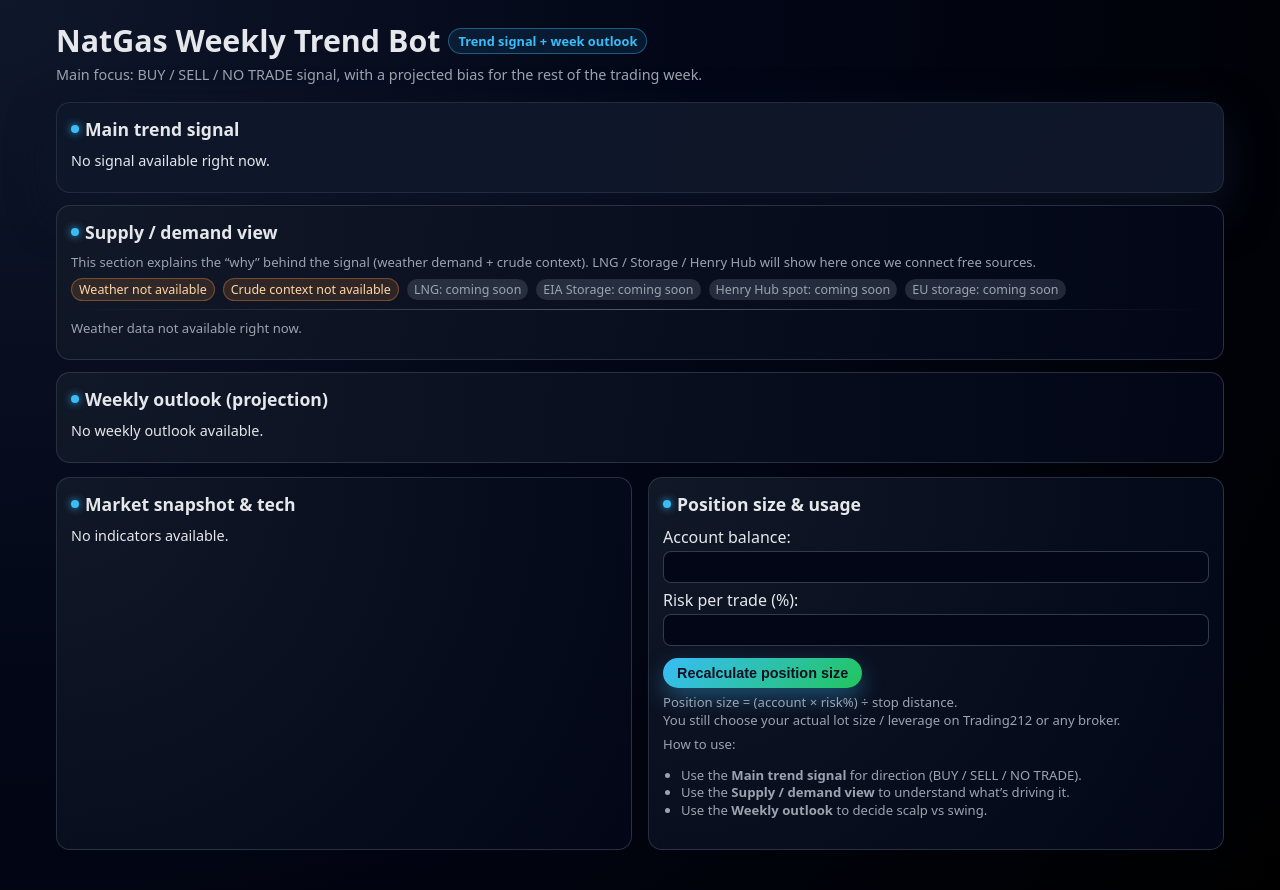
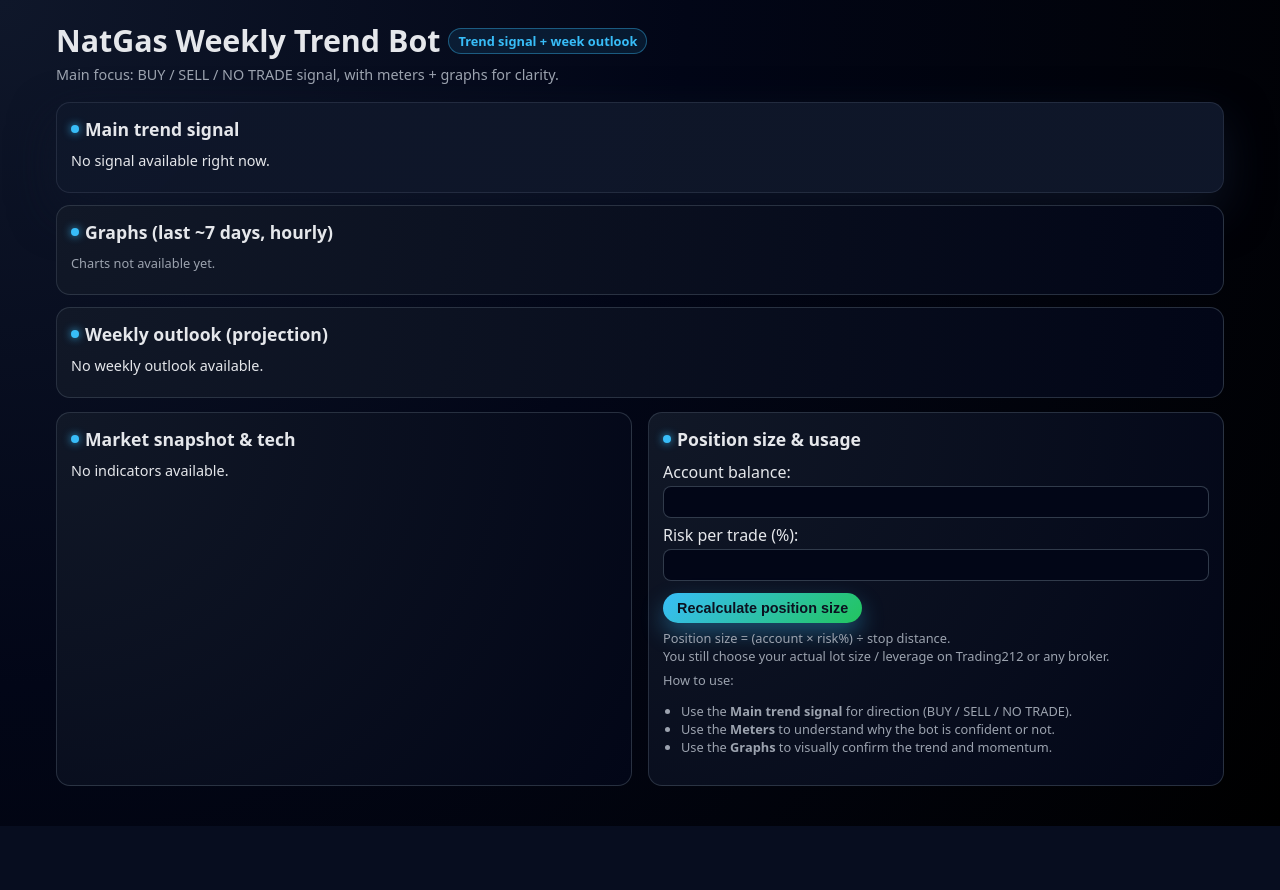
Before and after one commit to mytkollij-lab/natgas-bot, a Flask app: template templates/index.html in a window 1280 px wide. After the commit the page ends 826 px from the top, so only its background shows below. Run offline with Flask 3, Linux system fonts and the light colour scheme; the template is opened without the code that fills it, so the values that code supplies are empty.

Commit message:
Update index.html

```diff
--- a/templates/index.html
+++ b/templates/index.html
@@ -4,15 +4,8 @@
     <meta charset="UTF-8">
     <title>NatGas Weekly Trend Bot</title>
 
-    <!-- PWA basics -->
-    <meta name="viewport" content="width=device-width, initial-scale=1">
-    <meta name="theme-color" content="#020617">
-    <link rel="manifest" href="/static/manifest.json">
-
-    <!-- iOS support -->
-    <meta name="apple-mobile-web-app-capable" content="yes">
-    <meta name="apple-mobile-web-app-status-bar-style" content="black-translucent">
-    <meta name="apple-mobile-web-app-title" content="NatGas Bot">
+    <!-- Chart.js (browser-only, no Python install needed) -->
+    <script src="https://cdn.jsdelivr.net/npm/chart.js"></script>
 
     <style>
         :root {
@@ -26,7 +19,6 @@
             --green: #22c55e;
             --red: #ef4444;
             --yellow: #eab308;
-            --orange: #fb923c;
         }
         * { box-sizing: border-box; }
         body {
@@ -105,9 +97,6 @@
             background:rgba(148,163,184,0.2); color:var(--muted);
         }
         .pill-risk { background:rgba(234,179,8,0.18); color:var(--yellow); }
-        .pill-ok { background:rgba(34,197,94,0.14); color:#bbf7d0; border:1px solid rgba(34,197,94,0.4); }
-        .pill-warn { background:rgba(251,146,60,0.14); color:#fed7aa; border:1px solid rgba(251,146,60,0.35); }
-
         .big-number { font-size:1.8rem; font-weight:700; }
 
         .grid { display:grid; grid-template-columns:1fr; gap:16px; }
@@ -116,11 +105,11 @@
         }
 
         table {
-            width:100%; border-collapse:collapse; font-size:0.85rem; margin-top:6px;
+            width:100%; border-collapse:collapse; font-size:0.85rem; margin-top:4px;
         }
         th,td {
             border-bottom:1px solid rgba(31,41,55,0.9);
-            padding:7px 6px; text-align:left;
+            padding:6px 6px; text-align:left;
         }
         th { font-weight:600; color:var(--muted); font-size:0.8rem; }
         tr:last-child td { border-bottom:none; }
@@ -147,7 +136,7 @@
         button:hover { filter:brightness(1.05); }
 
         ul.small { padding-left:18px; }
-        .small { font-size:0.82rem; color:var(--muted); line-height:1.35; }
+        .small { font-size:0.8rem; color:var(--muted); }
 
         .split-line {
             height:1px;
@@ -158,26 +147,49 @@
         .weekly-bias-down { color:var(--red); font-weight:600; }
         .weekly-bias-choppy { color:var(--muted); font-weight:600; }
 
-        .hint-row {
-            display:flex; flex-wrap:wrap; gap:8px; align-items:center;
-            margin-top:6px;
+        /* --- METERS --- */
+        .meters {
+            display:grid;
+            grid-template-columns:1fr;
+            gap:10px;
+            margin-top:10px;
         }
-
-        details {
-            margin-top:10px;
-            border:1px solid rgba(148,163,184,0.15);
+        @media (min-width:880px){
+            .meters { grid-template-columns:1fr 1fr; }
+        }
+        .meter-card {
+            background:rgba(2,6,23,0.35);
+            border:1px solid rgba(148,163,184,0.14);
             border-radius:12px;
             padding:10px 12px;
-            background:rgba(2,6,23,0.35);
         }
-        summary {
-            cursor:pointer;
-            font-weight:600;
-            color:var(--text);
+        .meter-top {
+            display:flex; align-items:center; justify-content:space-between;
+            gap:10px; margin-bottom:6px;
         }
-        summary::marker { color:var(--accent); }
+        .meter-title { font-weight:650; font-size:0.9rem; }
+        .meter-value { color:highlight; color:var(--accent); font-weight:650; }
+        .bar {
+            height:10px;
+            border-radius:999px;
+            background:rgba(148,163,184,0.15);
+            overflow:hidden;
+        }
+        .bar > div {
+            height:100%;
+            width:0%;
+            background:linear-gradient(90deg,#38bdf8,#22c55e);
+        }
+        .bar.red > div { background:linear-gradient(90deg,#ef4444,#eab308); }
+        .bar.gray > div { background:linear-gradient(90deg,#94a3b8,#e5e7eb); }
+
+        /* Charts */
+        .chart-box { margin-top:12px; }
+        canvas { width:100% !important; height:320px !important; }
+        .chart-note { margin-top:6px; font-size:0.8rem; color:var(--muted); }
     </style>
 </head>
+
 <body>
 <div class="page">
     <header>
@@ -187,7 +199,7 @@
                 <span class="title-pill">Trend signal + week outlook</span>
             </h1>
             <div class="title-sub">
-                Main focus: BUY / SELL / NO TRADE signal, with a projected bias for the rest of the trading week.
+                Main focus: BUY / SELL / NO TRADE signal, with meters + graphs for clarity.
             </div>
         </div>
         <div class="timestamp">
@@ -234,6 +246,61 @@
                 </p>
             {% endif %}
 
+            {% if weather_info %}
+                <p class="small">{{ weather_info.impact_text }}</p>
+            {% endif %}
+
+            {% if cl_impact %}
+                <p class="small">
+                    Crude oil: {{ cl_impact.trend_label }}
+                    ({{ cl_impact.cl_ret_3d_pct | round(2) }}% over 3 days).<br>
+                    {{ cl_impact.impact_text }}
+                </p>
+            {% endif %}
+
+            <!-- METERS -->
+            <div class="meters">
+                <div class="meter-card">
+                    <div class="meter-top">
+                        <div class="meter-title">Confidence meter</div>
+                        <div class="meter-value">{{ (signal.confidence * 100) | round(1) }}%</div>
+                    </div>
+                    <div class="bar"><div id="m_conf"></div></div>
+                    <div class="chart-note">Higher = stronger edge (still not guaranteed).</div>
+                </div>
+
+                <div class="meter-card">
+                    <div class="meter-top">
+                        <div class="meter-title">Trend strength</div>
+                        <div class="meter-value">{{ signal.trend_strength | round(1) }}/100</div>
+                    </div>
+                    <div class="bar gray"><div id="m_trend"></div></div>
+                    <div class="chart-note">Measures how “separated” EMA10 vs EMA50 is.</div>
+                </div>
+
+                <div class="meter-card">
+                    <div class="meter-top">
+                        <div class="meter-title">Weather impact</div>
+                        <div class="meter-value">
+                            {% if weather_info %}{{ (weather_info.score * 100) | round(1) }}{% else %}0{% endif %}
+                        </div>
+                    </div>
+                    <div class="bar"><div id="m_weather"></div></div>
+                    <div class="chart-note">Positive = demand supportive. Negative = mild temps.</div>
+                </div>
+
+                <div class="meter-card">
+                    <div class="meter-top">
+                        <div class="meter-title">Crude impact</div>
+                        <div class="meter-value">
+                            {% if cl_impact %}{{ (cl_impact.score * 100) | round(1) }}{% else %}0{% endif %}
+                        </div>
+                    </div>
+                    <div class="bar red"><div id="m_crude"></div></div>
+                    <div class="chart-note">Spread logic (NatGas cheap/expensive vs crude).</div>
+                </div>
+            </div>
+
             <div class="split-line"></div>
 
             <p>
@@ -250,85 +317,33 @@
         {% endif %}
     </div>
 
-    <!-- SUPPLY / DEMAND (FUNDAMENTALS) -->
-    <div class="card-soft" style="margin-top:12px;">
-        <h2><span class="dot"></span> Supply / demand view</h2>
+    <!-- GRAPHS -->
+    <div class="card-soft chart-box">
+        <h2><span class="dot"></span> Graphs (last ~7 days, hourly)</h2>
 
-        <p class="small">
-            This section explains the “why” behind the signal (weather demand + crude context).
-            LNG / Storage / Henry Hub will show here once we connect free sources.
-        </p>
-
-        <div class="hint-row">
-            {% if weather_info %}
-                <span class="pill pill-ok">Weather included</span>
-            {% else %}
-                <span class="pill pill-warn">Weather not available</span>
-            {% endif %}
-
-            {% if cl_impact %}
-                <span class="pill pill-ok">Crude context included</span>
-            {% else %}
-                <span class="pill pill-warn">Crude context not available</span>
-            {% endif %}
-
-            <span class="pill">LNG: coming soon</span>
-            <span class="pill">EIA Storage: coming soon</span>
-            <span class="pill">Henry Hub spot: coming soon</span>
-            <span class="pill">EU storage: coming soon</span>
-        </div>
-
-        {% if weather_info %}
-            <div class="split-line"></div>
-            <p>
-                <span class="label">Demand proxy (weather):</span><br>
-                Avg HDD (7d): <span style="color:var(--accent); font-weight:600;">{{ weather_info.avg_hdd | round(1) }}</span> ·
-                Avg CDD (7d): <span style="color:var(--accent); font-weight:600;">{{ weather_info.avg_cdd | round(1) }}</span>
-            </p>
-            <p class="small">{{ weather_info.impact_text }}</p>
-
-            <details>
-                <summary>Show regional weather breakdown (US + Europe)</summary>
-                <table>
-                    <tr>
-                        <th>Region</th>
-                        <th>Now (°C)</th>
-                        <th>HDD 7d</th>
-                        <th>CDD 7d</th>
-                        <th>Meaning</th>
-                    </tr>
-                    {% for loc in weather_info.locations %}
-                        <tr>
-                            <td>{{ loc.name }}</td>
-                            <td>
-                                {% if loc.temp is not none %}
-                                    {{ loc.temp | round(1) }}
-                                {% else %}
-                                    —
-                                {% endif %}
-                            </td>
-                            <td>{{ loc.hdd7 | round(0) }}</td>
-                            <td>{{ loc.cdd7 | round(0) }}</td>
-                            <td class="small">
-                                HDD = heating demand (cold → bullish). CDD = cooling demand (hot → bullish).
-                            </td>
-                        </tr>
-                    {% endfor %}
-                </table>
-            </details>
-        {% else %}
-            <div class="split-line"></div>
-            <p class="small">Weather data not available right now.</p>
+        {% if chart_error %}
+            <p class="small">Chart error: {{ chart_error }}</p>
         {% endif %}
 
-        {% if cl_impact %}
+        {% if chart_data_json %}
+            <p class="small">Use these graphs to “see” why the bot says BUY/SELL/NO TRADE.</p>
+
             <div class="split-line"></div>
-            <p>
-                <span class="label">Crude oil context:</span><br>
-                Crude trend: <span style="color:var(--accent); font-weight:600;">{{ cl_impact.trend_label }}</span>
-                ({{ cl_impact.cl_ret_3d_pct | round(2) }}% over 3 days)
-            </p>
-            <p class="small">{{ cl_impact.impact_text }}</p>
+
+            <h3 style="margin:0 0 6px; font-size:1rem;">Price + EMA10/30/50</h3>
+            <canvas id="chartPrice"></canvas>
+
+            <h3 style="margin:14px 0 6px; font-size:1rem;">RSI (14)</h3>
+            <canvas id="chartRSI"></canvas>
+
+            <h3 style="margin:14px 0 6px; font-size:1rem;">MACD histogram</h3>
+            <canvas id="chartMACD"></canvas>
+
+            <h3 style="margin:14px 0 6px; font-size:1rem;">NG/CL ratio z-score</h3>
+            <canvas id="chartRatio"></canvas>
+
+        {% else %}
+            <p class="small">Charts not available yet.</p>
         {% endif %}
     </div>
 
@@ -400,7 +415,7 @@
                 <p>
                     <span class="label">NG / CL ratio z-score:</span>
                     {{ feats.ng_cl_ratio_z | round(2) }}
-                    <span class="small">(how cheap / expensive NatGas is vs crude over recent history)</span>
+                    <span class="small">(cheap/expensive NatGas vs crude over recent history)</span>
                 </p>
             {% else %}
                 <p>No indicators available.</p>
@@ -437,26 +452,125 @@
                 You still choose your actual lot size / leverage on Trading212 or any broker.
             </p>
 
-            <p class="small" style="margin-top:6px;">
-                How to use:
-            </p>
+            <p class="small" style="margin-top:6px;">How to use:</p>
             <ul class="small">
                 <li>Use the <b>Main trend signal</b> for direction (BUY / SELL / NO TRADE).</li>
-                <li>Use the <b>Supply / demand view</b> to understand what’s driving it.</li>
-                <li>Use the <b>Weekly outlook</b> to decide scalp vs swing.</li>
+                <li>Use the <b>Meters</b> to understand why the bot is confident or not.</li>
+                <li>Use the <b>Graphs</b> to visually confirm the trend and momentum.</li>
             </ul>
         </div>
     </div>
 </div>
 
-<!-- PWA Service Worker -->
+{% if signal %}
 <script>
-if ("serviceWorker" in navigator) {
-    window.addEventListener("load", function () {
-        navigator.serviceWorker.register("/static/service-worker.js").catch(() => {});
+    // ----- Meter fill -----
+    const conf = {{ (signal.confidence * 100) | round(1) }};
+    const trend = {{ signal.trend_strength | round(1) }};
+    const weather = {% if weather_info %}{{ (weather_info.score * 100) | round(1) }}{% else %}0{% endif %};
+    const crude = {% if cl_impact %}{{ (cl_impact.score * 100) | round(1) }}{% else %}0{% endif %};
+
+    document.getElementById("m_conf").style.width = Math.max(0, Math.min(conf, 100)) + "%";
+    document.getElementById("m_trend").style.width = Math.max(0, Math.min(trend, 100)) + "%";
+
+    // Weather/crude can be negative, map -25..+25 (approx) into 0..100
+    const mapSigned = (x, min, max) => {
+        const v = (x - min) / (max - min);
+        return Math.max(0, Math.min(v * 100, 100));
+    };
+
+    document.getElementById("m_weather").style.width = mapSigned(weather, -25, 25) + "%";
+    document.getElementById("m_crude").style.width = mapSigned(crude, -25, 25) + "%";
+</script>
+{% endif %}
+
+{% if chart_data_json %}
+<script>
+    const CH = {{ chart_data_json | safe }};
+
+    const labels = CH.labels;
+
+    // Price + EMAs
+    new Chart(document.getElementById('chartPrice'), {
+        type: 'line',
+        data: {
+            labels,
+            datasets: [
+                { label: 'NG Close', data: CH.ng_close, tension: 0.15 },
+                { label: 'EMA 10', data: CH.ema10, tension: 0.15 },
+                { label: 'EMA 30', data: CH.ema30, tension: 0.15 },
+                { label: 'EMA 50', data: CH.ema50, tension: 0.15 },
+            ]
+        },
+        options: {
+            responsive: true,
+            maintainAspectRatio: false,
+            interaction: { mode: 'index', intersect: false },
+            plugins: { legend: { display: true } },
+            scales: {
+                x: { ticks: { maxTicksLimit: 10 } }
+            }
+        }
     });
-}
+
+    // RSI
+    new Chart(document.getElementById('chartRSI'), {
+        type: 'line',
+        data: {
+            labels,
+            datasets: [
+                { label: 'RSI 14', data: CH.rsi14, tension: 0.15 }
+            ]
+        },
+        options: {
+            responsive: true,
+            maintainAspectRatio: false,
+            plugins: { legend: { display: true } },
+            scales: {
+                y: { suggestedMin: 0, suggestedMax: 100 },
+                x: { ticks: { maxTicksLimit: 10 } }
+            }
+        }
+    });
+
+    // MACD histogram
+    new Chart(document.getElementById('chartMACD'), {
+        type: 'bar',
+        data: {
+            labels,
+            datasets: [
+                { label: 'MACD Hist', data: CH.macd_hist }
+            ]
+        },
+        options: {
+            responsive: true,
+            maintainAspectRatio: false,
+            plugins: { legend: { display: true } },
+            scales: {
+                x: { ticks: { maxTicksLimit: 10 } }
+            }
+        }
+    });
+
+    // Ratio z-score
+    new Chart(document.getElementById('chartRatio'), {
+        type: 'line',
+        data: {
+            labels,
+            datasets: [
+                { label: 'NG/CL Ratio Z', data: CH.ratio_z, tension: 0.15 }
+            ]
+        },
+        options: {
+            responsive: true,
+            maintainAspectRatio: false,
+            plugins: { legend: { display: true } },
+            scales: {
+                x: { ticks: { maxTicksLimit: 10 } }
+            }
+        }
+    });
 </script>
-
+{% endif %}
 </body>
 </html>
```
